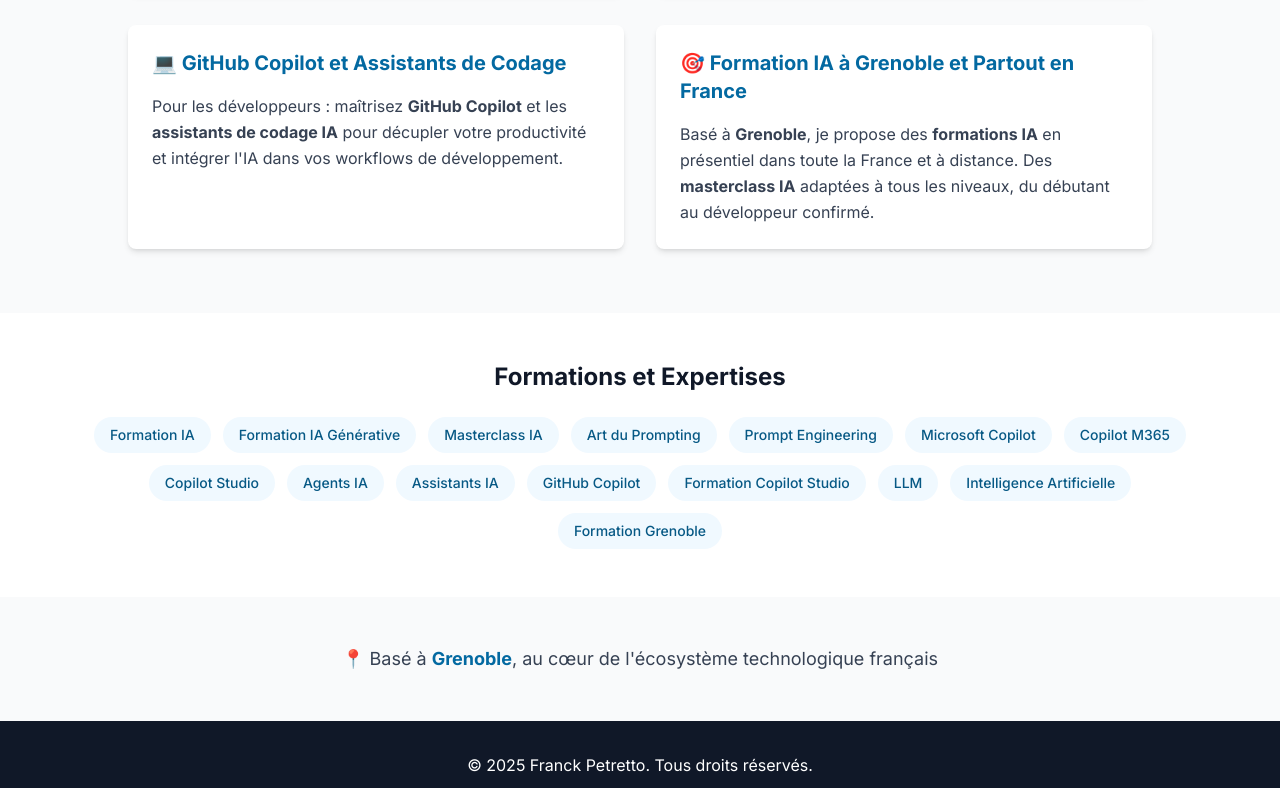
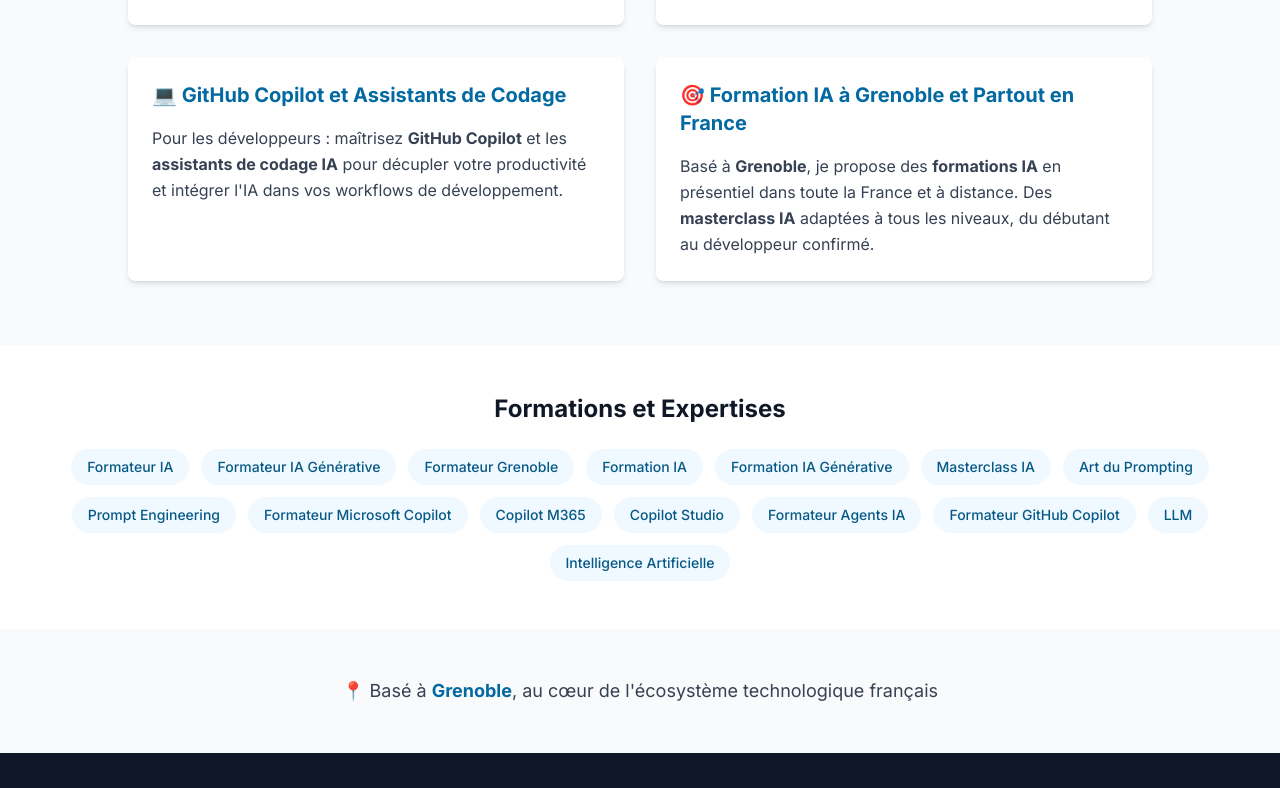
Before and after one commit to franckCopilot/projetSpecKit, a Next.js app: page / in a window 1280 px wide. Shown: the part 1537-2325 px from the top of the page. Built offline with nearby package versions, Linux system fonts and the light colour scheme.

Commit message:
feat: Enhance SEO and content structure across multiple pages for improved visibility

```diff
--- a/app/a-propos/page.tsx
+++ b/app/a-propos/page.tsx
@@ -4,13 +4,15 @@
 import { createMetadata } from '@/lib/metadata';
 
 export const metadata = createMetadata({
-  title: 'À propos',
-  description: `Découvrez ${EXPERT.nom}, expert en IA Générative basé à ${EXPERT.localisation}. ${EXPERT.tagline}`,
+  title: 'À propos du Formateur IA | Franck Petretto',
+  description: `Découvrez ${EXPERT.nom}, formateur IA professionnel et expert en IA Générative basé à ${EXPERT.localisation}. Formateur spécialisé Microsoft Copilot, Copilot Studio et GitHub Copilot.`,
   keywords: [
+    'Formateur IA',
     'À propos',
     'Biographie',
     'Expert IA',
-    'Formateur',
+    'Formateur professionnel',
+    'Formateur IA Grenoble',
     EXPERT.localisation,
   ],
   canonicalPath: '/a-propos',
@@ -24,14 +26,14 @@
         <div className="container mx-auto px-4">
           <div className="max-w-4xl mx-auto text-center">
             <h1 className="text-4xl md:text-5xl font-bold text-gray-900 mb-6">
-              À propos de {EXPERT.nom}
+              {EXPERT.nom}
             </h1>
             <p className="text-xl md:text-2xl text-primary-700 font-semibold mb-4">
               {EXPERT.tagline}
             </p>
             <p className="text-lg text-gray-700">
-              Expert en Formation IA Générative, Masterclass IA, Microsoft Copilot,
-              Copilot Studio et Agents IA
+              Formateur IA Expert spécialisé en Formation IA Générative, Masterclass IA,
+              Microsoft Copilot, Copilot Studio et Agents IA
             </p>
           </div>
         </div>
@@ -69,7 +71,7 @@
                 {/* Domaines d'Expertise */}
                 <div className="mt-8">
                   <h3 className="text-xl font-bold text-gray-900 mb-4">
-                    Domaines d'Expertise : Formation IA et Masterclass
+                    Formateur IA : Mes Domaines d'Expertise
                   </h3>
                   <div className="grid sm:grid-cols-2 gap-3">
                     {EXPERT.domainesExpertise.map((domaine, index) => (
@@ -99,21 +101,21 @@
                 {/* Compétences SEO */}
                 <div className="mt-8 bg-white p-6 rounded-xl shadow-md">
                   <h3 className="text-xl font-bold text-gray-900 mb-3">
-                    🎯 Formation IA à Grenoble et Partout en France
+                    🎯 Formateur IA à Grenoble et Partout en France
                   </h3>
                   <p className="text-gray-700 leading-relaxed">
-                    Située au cœur des Alpes françaises, <strong>Grenoble</strong> est un pôle
-                    d'excellence en matière de technologies et d'innovation.
-                    Cette position privilégiée au sein de l'écosystème
-                    technologique français me permet de combiner une expertise
-                    de pointe avec une approche locale et personnalisée.
+                    En tant que <strong>formateur IA basé à Grenoble</strong>, au cœur des Alpes
+                    françaises et d'un pôle d'excellence technologique, je bénéficie d'une position
+                    privilégiée au sein de l'écosystème d'innovation français. Cette expertise locale
+                    me permet de proposer des <strong>formations IA professionnelles</strong> de
+                    haute qualité avec une approche personnalisée.
                   </p>
                   <p className="text-gray-700 leading-relaxed mt-3">
-                    Que vous soyez en région <strong>Auvergne-Rhône-Alpes</strong> ou partout en
-                    France, je propose des <strong>formations IA en présentiel</strong> et
-                    <strong> à distance</strong> (visioconférence) pour répondre à vos besoins.
-                    Mes <strong>masterclass IA</strong> et formations professionnelles s'adaptent
-                    à votre organisation.
+                    <strong>Formateur IA expérimenté</strong>, j'interviens en région
+                    <strong>Auvergne-Rhône-Alpes</strong> et partout en France, en <strong>présentiel</strong>
+                    ou <strong>à distance</strong> (visioconférence). Mes <strong>masterclass IA</strong> et
+                    <strong> formations professionnelles en Intelligence Artificielle</strong> s'adaptent
+                    aux besoins spécifiques de chaque organisation.
                   </p>
                 </div>
               </div>
@@ -126,11 +128,12 @@
       <section className="py-16 bg-gray-50">
         <div className="container mx-auto px-4 text-center">
           <h2 className="text-3xl font-bold text-gray-900 mb-6">
-            Prêt à maîtriser l'IA Générative et Microsoft Copilot ?
+            Formateur IA : Prêt à maîtriser l'IA Générative ?
           </h2>
           <p className="text-xl text-gray-700 mb-8 max-w-2xl mx-auto">
-            Découvrez mes formations adaptées à tous niveaux : <strong>formation IA</strong>,
-            <strong> masterclass sur l'art du prompting</strong>, <strong>Microsoft Copilot M365</strong>,
+            En tant que <strong>formateur IA professionnel</strong>, je propose des formations
+            adaptées à tous niveaux : <strong>formation IA</strong>, <strong>masterclass sur l'art
+            du prompting</strong>, <strong>formation Microsoft Copilot M365</strong>,
             <strong> Copilot Studio</strong>, <strong>agents IA</strong> et <strong>GitHub Copilot</strong>.
           </p>
           <div className="flex flex-col sm:flex-row gap-4 justify-center">
--- a/app/layout.tsx
+++ b/app/layout.tsx
@@ -16,11 +16,14 @@
 
 export const metadata: Metadata = {
   metadataBase: new URL('https://masterclass-ia.fr'),
-  title: 'Franck Petretto - Formateur IA Générative',
+  title: 'Formateur IA | Franck Petretto | Expert IA Générative Grenoble',
   description:
-    'Masterclass IA et formation professionnelle en Intelligence Artificielle Générative. Expert en art du prompting, Microsoft Copilot (M365, Studio), Copilot Studio, agents IA et GitHub Copilot. Formations à Grenoble et partout en France.',
+    'Formateur IA spécialisé en Intelligence Artificielle Générative. Expert en Microsoft Copilot, Copilot Studio, art du prompting et GitHub Copilot. Formateur IA professionnel à Grenoble et partout en France. Masterclass IA et formations sur mesure.',
   keywords: [
-    'IA Générative',
+    'Formateur IA',
+    'Formateur IA Générative',
+    'Formateur Intelligence Artificielle',
+    'Expert IA',
     'Formation IA',
     'Formation IA Générative',
     'Masterclass IA',
@@ -30,6 +33,7 @@
     'Art du Prompting',
     'Prompt Engineering',
     'Prompting',
+    'Formateur Grenoble',
     'Grenoble',
     'GitHub Copilot',
     'Agents IA',
@@ -60,16 +64,16 @@
     type: 'website',
     locale: 'fr_FR',
     url: 'https://masterclass-ia.fr',
-    title: 'Franck Petretto - Formateur IA Générative',
+    title: 'Formateur IA | Franck Petretto | Expert IA Générative',
     description:
-      'Expert en Intelligence Artificielle Générative',
-    siteName: 'Franck Petretto - Formation IA',
+      'Formateur IA spécialisé en Intelligence Artificielle Générative, Microsoft Copilot et Copilot Studio. Formateur professionnel à Grenoble.',
+    siteName: 'Franck Petretto - Formateur IA',
   },
   twitter: {
     card: 'summary_large_image',
-    title: 'Franck Petretto - Formateur IA Générative',
+    title: 'Formateur IA | Franck Petretto | Expert IA Générative',
     description:
-      'Expert en Intelligence Artificielle Générative',
+      'Formateur IA spécialisé en Intelligence Artificielle Générative, Microsoft Copilot et Copilot Studio',
   },
   alternates: {
     canonical: 'https://masterclass-ia.fr',
--- a/app/page.tsx
+++ b/app/page.tsx
@@ -6,11 +6,15 @@
 import { StructuredData, personData } from '@/components/StructuredData';
 
 export const metadata: Metadata = {
-  title: 'Masterclass IA - Formateur IA Générative',
+  title: 'Formateur IA à Grenoble | Franck Petretto | Expert IA Générative',
   description:
-    'Masterclass IA et formation professionnelle en Intelligence Artificielle Générative. Expert en art du prompting, Microsoft Copilot (M365, Studio), agents IA et assistants de codage. Formations adaptées à tous niveaux à Grenoble et partout en France.',
+    'Formateur IA professionnel spécialisé en Intelligence Artificielle Générative. Formateur expert Microsoft Copilot, Copilot Studio, art du prompting et GitHub Copilot. Masterclass IA et formations à Grenoble et partout en France.',
   keywords: [
-    'IA Générative',
+    'Formateur IA',
+    'Formateur IA Grenoble',
+    'Formateur IA Générative',
+    'Formateur Intelligence Artificielle',
+    'Expert IA',
     'Formation IA',
     'Formation IA Générative',
     'Masterclass IA',
@@ -21,7 +25,6 @@
     'Prompt Engineering',
     'Prompting',
     'Grenoble',
-    'Formateur IA',
     'Agents IA',
     'Assistants IA',
   ],
@@ -94,7 +97,7 @@
         <div className="container mx-auto px-4">
           <div className="max-w-4xl mx-auto text-center">
             <h2 className="text-3xl font-bold text-gray-900 mb-8">
-              Expertise en IA Générative et Formation Professionnelle
+              Formateur IA Expert : Spécialiste IA Générative
             </h2>
             <div className="grid sm:grid-cols-2 lg:grid-cols-3 gap-6">
               {EXPERT.domainesExpertise.map((domaine, index) => (
@@ -176,21 +179,21 @@
             </h3>
             <div className="flex flex-wrap justify-center gap-3 text-sm">
               {[
+                'Formateur IA',
+                'Formateur IA Générative',
+                'Formateur Grenoble',
                 'Formation IA',
                 'Formation IA Générative',
                 'Masterclass IA',
                 'Art du Prompting',
                 'Prompt Engineering',
-                'Microsoft Copilot',
+                'Formateur Microsoft Copilot',
                 'Copilot M365',
                 'Copilot Studio',
-                'Agents IA',
-                'Assistants IA',
-                'GitHub Copilot',
-                'Formation Copilot Studio',
+                'Formateur Agents IA',
+                'Formateur GitHub Copilot',
                 'LLM',
                 'Intelligence Artificielle',
-                'Formation Grenoble',
               ].map((keyword, index) => (
                 <span
                   key={index}
--- a/app/services/page.tsx
+++ b/app/services/page.tsx
@@ -5,15 +5,16 @@
 import { StructuredData, serviceData } from '@/components/StructuredData';
 
 export const metadata = createMetadata({
-  title: 'Services & Offres de Formation',
+  title: 'Formations IA | Formateur IA Expert | Grenoble',
   description:
-    '5 formations en IA Générative adaptées à tous les niveaux : débutant, intermédiaire, confirmé. Microsoft Copilot, Prompting, Copilot Studio, Assistants de codage.',
+    'Formateur IA professionnel proposant 5 formations en IA Générative : Microsoft Copilot, Copilot Studio, Art du Prompting, GitHub Copilot. Formateur expert basé à Grenoble.',
   keywords: [
+    'Formateur IA',
     'Formation IA',
-    'Microsoft Copilot',
-    'Copilot Studio',
-    'Prompting',
-    'Tarifs',
+    'Formateur Microsoft Copilot',
+    'Formateur Copilot Studio',
+    'Formateur Prompting',
+    'Formateur IA Grenoble',
   ],
   canonicalPath: '/services',
 });
@@ -28,15 +29,15 @@
         <div className="container mx-auto px-4">
           <div className="max-w-4xl mx-auto text-center">
             <h1 className="text-4xl md:text-5xl font-bold mb-6">
-              Formations IA Générative et Microsoft Copilot
+              Formateur IA : Formations IA Générative et Microsoft Copilot
             </h1>
             <p className="text-xl md:text-2xl text-primary-50 leading-relaxed mb-4">
-              Masterclass IA, Formation Copilot Studio, Art du Prompting et Agents IA
+              Formateur expert en Masterclass IA, Copilot Studio, Art du Prompting et Agents IA
             </p>
             <p className="text-lg text-primary-100 leading-relaxed">
-              Des formations professionnelles adaptées à tous les niveaux : du débutant
-              souhaitant découvrir l'IA Générative aux développeurs experts cherchant à
-              maîtriser GitHub Copilot et les assistants de codage IA.
+              <strong>Formateur IA professionnel</strong> proposant des formations adaptées à tous
+              les niveaux : du débutant souhaitant découvrir l'IA Générative aux développeurs
+              experts cherchant à maîtriser GitHub Copilot et les assistants de codage IA.
             </p>
           </div>
         </div>
@@ -49,14 +50,14 @@
             {/* Introduction SEO */}
             <div className="mb-12 text-center max-w-4xl mx-auto">
               <h2 className="text-3xl font-bold text-gray-900 mb-4">
-                Nos Formations en Intelligence Artificielle Générative
+                Formateur IA : Catalogue de Formations en Intelligence Artificielle
               </h2>
               <p className="text-lg text-gray-700 leading-relaxed">
-                Que vous recherchiez une <strong>formation IA pour débutants</strong>,
-                une <strong>masterclass sur l'art du prompting</strong>, une
-                <strong> formation Microsoft Copilot M365</strong>, ou encore une
-                <strong> formation Copilot Studio pour créer des agents IA</strong>,
-                nous avons le programme adapté à vos besoins.
+                En tant que <strong>formateur IA professionnel</strong>, je propose un catalogue
+                complet de formations : <strong>formation IA pour débutants</strong>,
+                <strong>masterclass sur l'art du prompting</strong>, <strong>formation Microsoft
+                Copilot M365</strong>, et <strong>formation Copilot Studio pour créer des agents IA</strong>.
+                Chaque formation est conçue pour répondre à vos besoins spécifiques.
               </p>
             </div>
 
@@ -102,12 +103,12 @@
       <section className="py-16 bg-white">
         <div className="container mx-auto px-4 text-center">
           <h2 className="text-3xl font-bold text-gray-900 mb-6">
-            Une question sur nos formations IA ?
+            Besoin d'un formateur IA pour votre équipe ?
           </h2>
           <p className="text-xl text-gray-700 mb-8 max-w-2xl mx-auto">
-            Besoin d'une <strong>formation Microsoft Copilot</strong>,
-            d'apprendre l'<strong>art du prompting</strong>, ou de créer
-            des <strong>agents IA avec Copilot Studio</strong> ?
+            En tant que <strong>formateur IA professionnel</strong>, je vous accompagne dans
+            la montée en compétences de vos équipes : <strong>formation Microsoft Copilot</strong>,
+            <strong>art du prompting</strong>, <strong>agents IA avec Copilot Studio</strong>.
             Contactez-moi pour trouver la formation adaptée à votre projet.
           </p>
           <a
--- a/components/StructuredData.tsx
+++ b/components/StructuredData.tsx
@@ -98,11 +98,11 @@
 export const organizationData: Organization = {
   '@context': 'https://schema.org',
   '@type': 'Organization',
-  name: 'Franck Petretto - Formation IA',
+  name: 'Franck Petretto - Formateur IA Professionnel',
   url: 'https://masterclass-ia.fr',
   logo: 'https://masterclass-ia.fr/logo.png',
   description:
-    'Formation professionnelle en Intelligence Artificielle Générative, Microsoft Copilot et assistants de codage.',
+    'Formateur IA professionnel spécialisé en Intelligence Artificielle Générative. Formation Microsoft Copilot, Copilot Studio, art du prompting et GitHub Copilot à Grenoble et en France.',
   address: {
     '@type': 'PostalAddress',
     addressLocality: 'Grenoble',
@@ -124,9 +124,9 @@
   '@context': 'https://schema.org',
   '@type': 'Person',
   name: 'Franck Petretto',
-  jobTitle: 'Formateur en Intelligence Artificielle Générative',
+  jobTitle: 'Formateur IA | Expert Intelligence Artificielle Générative',
   description:
-    'Expert en IA Générative, Microsoft Copilot, Copilot Studio et assistants de codage IA',
+    'Formateur IA professionnel spécialisé en Intelligence Artificielle Générative. Expert Microsoft Copilot, Copilot Studio, art du prompting et GitHub Copilot. Formateur basé à Grenoble.',
   url: 'https://masterclass-ia.fr',
   address: {
     '@type': 'PostalAddress',
@@ -134,15 +134,18 @@
     addressCountry: 'FR',
   },
   knowsAbout: [
+    'Formation IA',
+    'Formateur Intelligence Artificielle',
     'Intelligence Artificielle Générative',
-    'Microsoft Copilot',
+    'Formateur Microsoft Copilot',
     'Copilot Studio',
     'Art du Prompting',
-    'Assistants de Codage IA',
+    'Formateur Assistants de Codage IA',
     'GitHub Copilot',
     'Large Language Models',
     'Prompt Engineering',
     'Transformation Digitale',
+    'Masterclass IA',
   ],
 };
 
@@ -150,10 +153,10 @@
 export const serviceData: Service = {
   '@context': 'https://schema.org',
   '@type': 'Service',
-  serviceType: 'Formation professionnelle en Intelligence Artificielle',
+  serviceType: 'Formateur IA - Formation professionnelle en Intelligence Artificielle',
   provider: {
     '@type': 'Person',
-    name: 'Franck Petretto',
+    name: 'Franck Petretto - Formateur IA',
   },
   areaServed: {
     '@type': 'Country',
@@ -188,9 +191,9 @@
 export const websiteData: WebSite = {
   '@context': 'https://schema.org',
   '@type': 'WebSite',
-  name: 'Franck Petretto - Formation IA Générative',
+  name: 'Franck Petretto - Formateur IA Professionnel',
   url: 'https://masterclass-ia.fr',
   description:
-    'Formations professionnelles en Intelligence Artificielle Générative',
+    'Formateur IA expert en formations professionnelles Intelligence Artificielle Générative, Microsoft Copilot et Copilot Studio',
   inLanguage: 'fr-FR',
 };
--- a/data/expert.ts
+++ b/data/expert.ts
@@ -4,17 +4,17 @@
 export const EXPERT: Expert = {
   nom: 'Franck Petretto',
   photo: '/franckPetretto.jpg',
-  titre: 'Formateur en Intelligence Artificielle Générative',
+  titre: 'Formateur IA | Expert en Intelligence Artificielle Générative',
   tagline: 'Maîtrisez l\'IA au-delà du simple prompt',
   sousTagline:
-    'Expert en art du prompting, Microsoft Copilot (M365, Studio), agents IA et assistants de codage',
-  biographie: `Passionné par les technologies et l'innovation, Franck s'est spécialisé dans l'Intelligence Artificielle Générative et ses applications concrètes en entreprise.
+    'Formateur expert en art du prompting, Microsoft Copilot (M365, Studio), agents IA et assistants de codage',
+  biographie: `Formateur IA professionnel passionné par les technologies et l'innovation, Franck s'est spécialisé dans l'Intelligence Artificielle Générative et ses applications concrètes en entreprise.
 
-Fort de nombreuses années d'expérience dans le domaine de la formation professionnelle et de l'accompagnement digital, il propose des masterclass IA et formations complètes pour maîtriser les outils d'IA de nouvelle génération : Microsoft Copilot (M365, Studio), agents IA, prompt engineering avancé, et assistants de codage comme GitHub Copilot.
+Formateur en IA avec de nombreuses années d'expérience dans le domaine de la formation professionnelle et de l'accompagnement digital, il propose des masterclass IA et formations complètes pour maîtriser les outils d'IA de nouvelle génération : Microsoft Copilot (M365, Studio), agents IA, prompt engineering avancé, et assistants de codage comme GitHub Copilot.
 
-Basé à Grenoble, au cœur de l'écosystème technologique français, Franck combine une expertise technique pointue en LLM (Large Language Models) avec une approche pédagogique accessible et pragmatique. Il accompagne les professionnels et les organisations dans leur transformation digitale grâce à l'IA Générative.
+Formateur IA basé à Grenoble, au cœur de l'écosystème technologique français, Franck combine une expertise technique pointue en LLM (Large Language Models) avec une approche pédagogique accessible et pragmatique. En tant que formateur IA, il accompagne les professionnels et les organisations dans leur transformation digitale grâce à l'IA Générative.
 
-Sa spécialité : aller au-delà du simple prompt pour maîtriser l'art du prompting avancé, créer des agents IA personnalisés avec Copilot Studio, et intégrer efficacement l'IA dans les processus métier et le développement logiciel.`,
+Sa spécialité de formateur IA : aller au-delà du simple prompt pour maîtriser l'art du prompting avancé, créer des agents IA personnalisés avec Copilot Studio, et intégrer efficacement l'IA dans les processus métier et le développement logiciel.`,
   localisation: 'Grenoble',
   domainesExpertise: [
     'Intelligence Artificielle Générative',
```
Also changed, not shown: 1 other file (tests, documents, lock files or other folders).
